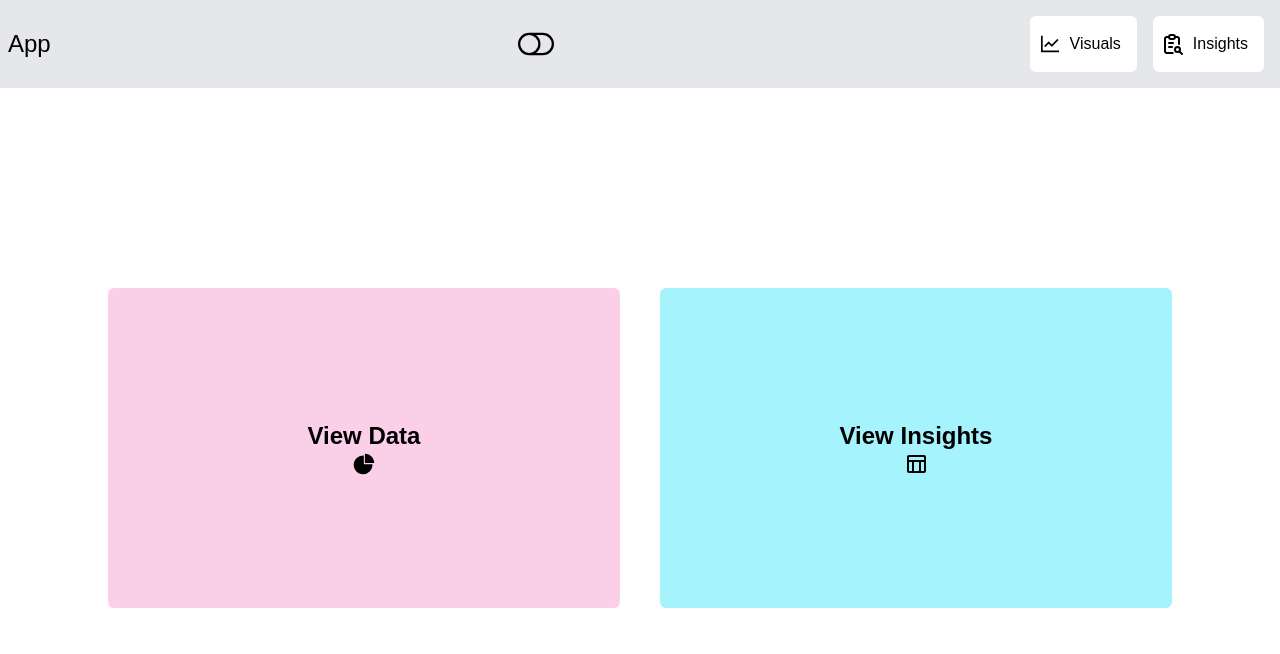
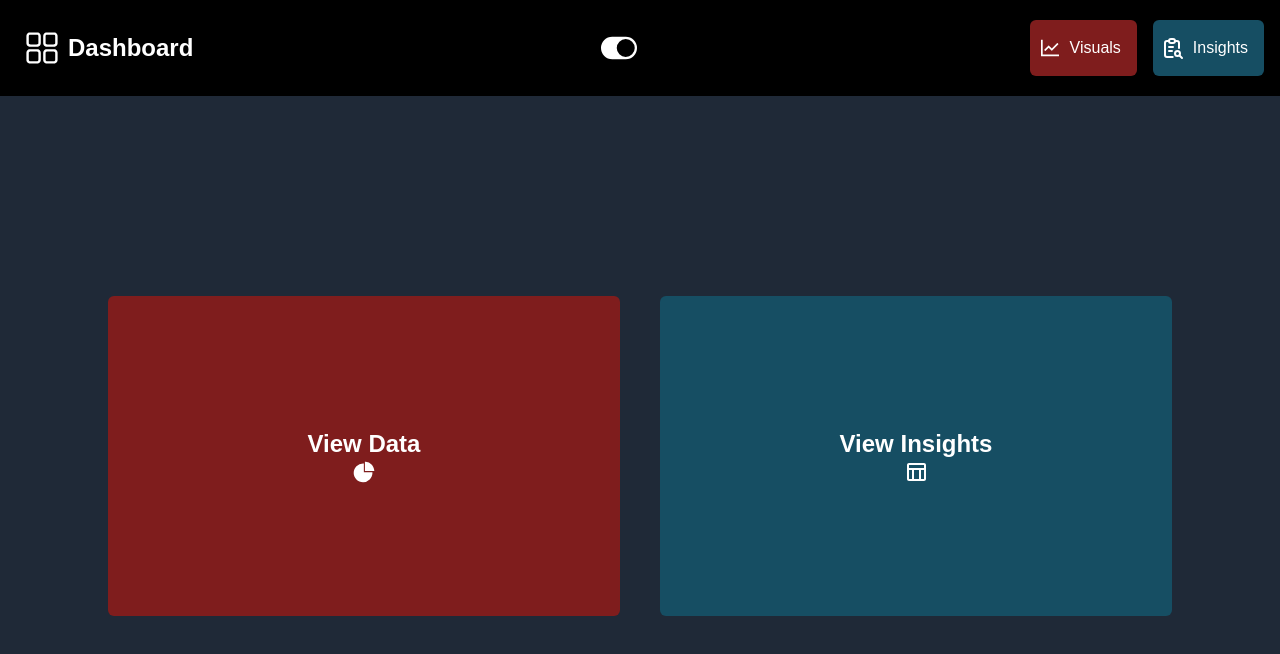
Before and after one commit to mirsahebali/dashboard_app, a Next.js app: page / in a window 1280 px wide. Shown: the top 654 px of the page. Built offline with nearby package versions, Linux system fonts and the light colour scheme.

Commit message:
Final commit

```diff
--- a/src/pages/Tab.tsx
+++ b/src/pages/Tab.tsx
@@ -3,6 +3,7 @@ import { AiOutlineLineChart } from "react-icons/ai";
 import { TbReportSearch } from "react-icons/tb";
 import { useState, useEffect } from 'react';
 import {BsToggleOn, BsToggleOff} from "react-icons/bs"
+import {RxDashboard} from "react-icons/rx"
 function Tab({children, styles}:any) {
 const router = useRouter()
 const [selected, setSelected] = useState<string | null>(null)
@@ -11,14 +12,14 @@ const handleItemClick = (id:string) => {
   setSelected(id);
 };
 
-const [theme, setTheme ] = useState('light');
-useEffect(()=>{
-if (window.matchMedia('prefers-color-scheme:dark').matches) {
-  setTheme("dark")
-}
-else
-setTheme("light")
-}, [])
+const [theme, setTheme ] = useState('dark');
+// useEffect(()=>{
+// if (window.matchMedia('prefers-color-scheme:dark').matches) {
+//   setTheme("dark")
+// }
+// else
+// setTheme("light")
+// }, [])
 
 useEffect(()=>{
 if (theme === 'dark') {
@@ -34,15 +35,17 @@ setTheme(newTheme)
 }
   return (
     <>
-    <div className={`bg-gray-200 dark:bg-black dark:text-white w-full p-2 `} >
+    <div className={`bg-gray-200 dark:bg-black dark:text-white w-full p-2 duration-300`} >
       <div className="flex justify-between items-center">
-      <div className="text-2xl cursor-pointer" onClick={()=> {router.push("/")
+      <div className="cursor-pointer font-extrabold flex justify-center items-center m-4" onClick={()=> {router.push("/")
     setSelected('App')
-    }}>App
+    }}>
+   <span className="text-4xl"> <RxDashboard/></span>
+     <span className="hidden md:flex text-2xl m-2"> Dashboard</span>
       </div>
-     <div className="text-4xl" onClick={()=> {
+     <div className="text-4xl hover:scale-125 duration-200" onClick={()=> {
       switchTheme()
-      setToggle(!toggle)}}>{toggle?<BsToggleOn/>: <BsToggleOff/>}</div>
+      setToggle(!toggle)}}>{toggle?<BsToggleOff/>: <BsToggleOn/>}</div>
       <div>
       <ul className="flex ">
         <li className={`flex  mx-2  ${selected === "item1"? "bg-black text-white dark:text-black dark:bg-white": "bg-white dark:text-white dark:bg-red-900"}   py-3 rounded-md my-2 hover:bg-black dark:hover:text-black dark:hover:bg-white duration-300 hover:scale-110 hover:text-red-100 px-2 dark:text-black`} onClick={()=> {
--- a/src/pages/index.tsx
+++ b/src/pages/index.tsx
@@ -15,9 +15,9 @@ const router = useRouter()
       </Head>
       <main className="flex justify-center items-center dark:bg-gray-800 h-[90vh]">
         <div className="flex text-2xl font-bold">
-       <div className="w-[40vw] h-[40vh] bg-pink-200 flex flex-col dark:bg-red-900 dark:text-white justify-center items-center rounded-md m-5   ease-in duration-300 cursor-pointer" onClick={()=> router.push("/to/Charts")}>View Data <Link href={`to/Charts`}><AiFillPieChart/></Link></div>
+       <div className="w-[40vw] h-[40vh] bg-pink-200 flex flex-col dark:bg-red-900 dark:text-white justify-center items-center rounded-md m-5   ease-in-out duration-300 hover:scale-90 cursor-pointer" onClick={()=> router.push("/to/Charts")}>View Data <Link href={`to/Charts`}><AiFillPieChart/></Link></div>
 
-     <div className="w-[40vw] h-[40vh] bg-cyan-200 flex flex-col dark:bg-cyan-900 dark:text-white justify-center items-center rounded-md m-5 cursor-pointer" onClick={()=> router.push("/to/Insights")}>View Insights<MdOutlineTableChart/></div>
+     <div className="w-[40vw] h-[40vh] bg-cyan-200 flex flex-col dark:bg-cyan-900 dark:text-white justify-center items-center rounded-md m-5 ease-in-out duration-300 hover:scale-90 cursor-pointer" onClick={()=> router.push("/to/Insights")}>View Insights<MdOutlineTableChart/></div>
 </div>
       </main>
     </>
```
